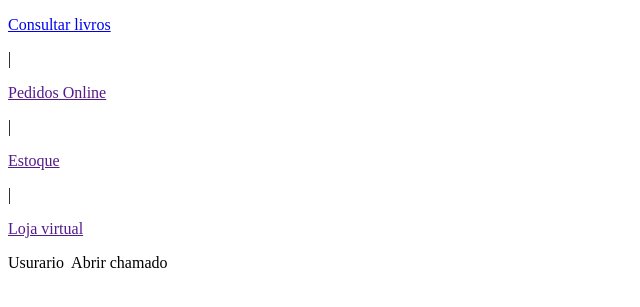
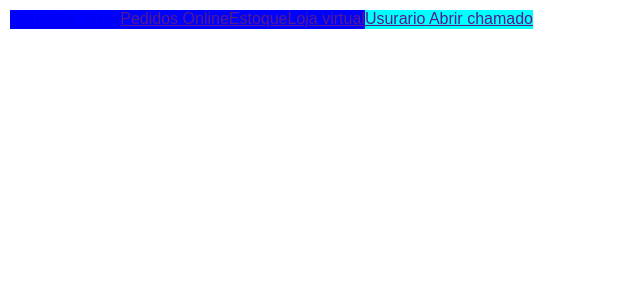
Before and after one commit to SophiaGua/atividades-de-aula, a PHP site: page /inicialbiblio.php in a window 1280 px wide. Shown: the top 307 px of the page, without its empty margins (0-640 px from the left). Run offline with PHP 8.4, Linux system fonts and the light colour scheme.

Commit message:
modificações de layout

```diff
--- a/tabalho-dia-18-11/inicialbiblio.php
+++ b/tabalho-dia-18-11/inicialbiblio.php
@@ -4,6 +4,7 @@
 <head>
     <meta charset="UTF-8">
     <meta name="viewport" content="width=device-width, initial-scale=1.0">
+    <link rel="stylesheet" href="./src/css/style.css">
     <title>Document</title>
 </head>
 
@@ -13,17 +14,17 @@
 
         <p class="menu1">
             <a href="https://blog.cod3r.com.br/guia-basico-de-git-como-fazer-commit-no-github/">Consultar livros</a>
-            <p>|</p>
+
             <a href="">Pedidos Online</a>
-            <p>|</p>
+
             <a href="">Estoque</a>
-            <p>|</p>
+
             <a href="">Loja virtual</a>
         </p>
 
         <p class="menu2">
-            <a><img src="">Usurario</a>
-            <a><img src=""> Abrir chamado</a>
+            <a href=""><img src="">Usurario</a>
+            <a href=""><img src=""> Abrir chamado</a>
         </p>
 
     </header>
--- /dev/null
+++ b/tabalho-dia-18-11/src/css/style.css
@@ -0,0 +1,24 @@
+* {
+    margin: 0;
+    padding: 0;
+    box-sizing: border-box;
+    font-family: 'Ubuntu', sans-serif;
+}
+
+header{
+padding: 10px;
+ display: flex;
+}
+
+.menu1{
+    display: flex;
+    background-color:blue;
+    padding-bottom: 1px;
+}
+
+.menu2{
+    float: right;
+    display: flex;
+    background-color: aqua;
+
+}
```
Also changed, not shown: tabalho-dia-18-11/src/img/icons8-livro-aberto-96.png (added).
